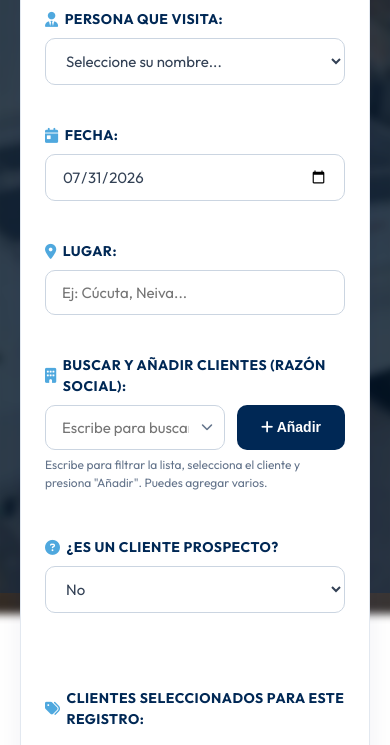
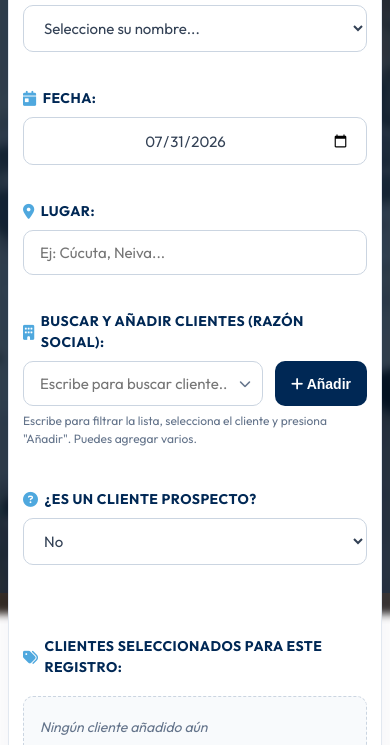
Before and after one commit to freddy21caicedo-cloud/registrosvractividades1.2., a plain HTML site: page index.html in a window 390 px wide. Shown: the part 251-996 px from the top of the page. Drawn offline with Linux system fonts and the light colour scheme.

Commit message:
Actualización VGR

```diff
--- a/style.css
+++ b/style.css
@@ -175,6 +175,9 @@ label i {
 
 input[type="text"], input[type="date"], select, textarea {
     width: 100%;
+    max-width: 100%;
+    min-width: 0;
+    box-sizing: border-box;
     padding: 12px 16px;
     border: 1.5px solid var(--input-border);
     border-radius: 10px;
@@ -182,6 +185,21 @@ input[type="text"], input[type="date"], select, textarea {
     color: var(--text-body);
     font-family: inherit;
     font-size: 15px;
+}
+
+input[type="date"] {
+    -webkit-appearance: none;
+    appearance: none;
+    display: block;
+    min-height: 48px;
+    text-align: center;
+    background-color: var(--input-bg);
+}
+
+input[type="date"]::-webkit-date-and-time-value {
+    text-align: center;
+    min-height: 1.4em;
+    margin: 0;
 }
 
 input[type="text"]:focus, input[type="date"]:focus, select:focus, textarea:focus {
@@ -575,8 +593,19 @@ button.action-btn {
 
 /* Responsiveness */
 @media (max-width: 768px) {
+    body {
+        padding: 16px 8px;
+    }
+    .container {
+        padding: 20px 14px;
+        border-radius: 16px;
+        width: 100%;
+        max-width: 100%;
+        box-sizing: border-box;
+    }
     .form-grid {
         grid-template-columns: 1fr;
+        gap: 16px;
     }
     .form-group.full-width {
         grid-column: span 1;
@@ -590,11 +619,20 @@ button.action-btn {
         grid-column: span 1;
         flex-direction: column;
     }
-    .container {
-        padding: 24px;
+    h2 {
+        font-size: 20px;
     }
-    h2 {
-        font-size: 22px;
+    .search-add-group {
+        width: 100%;
+        box-sizing: border-box;
+    }
+    .searchable-select-wrapper {
+        flex: 1;
+        min-width: 0;
+    }
+    .btn-add {
+        padding: 0 16px;
+        white-space: nowrap;
     }
 }
 
```
Also changed, not shown: index.html (+0 -2 lines).
